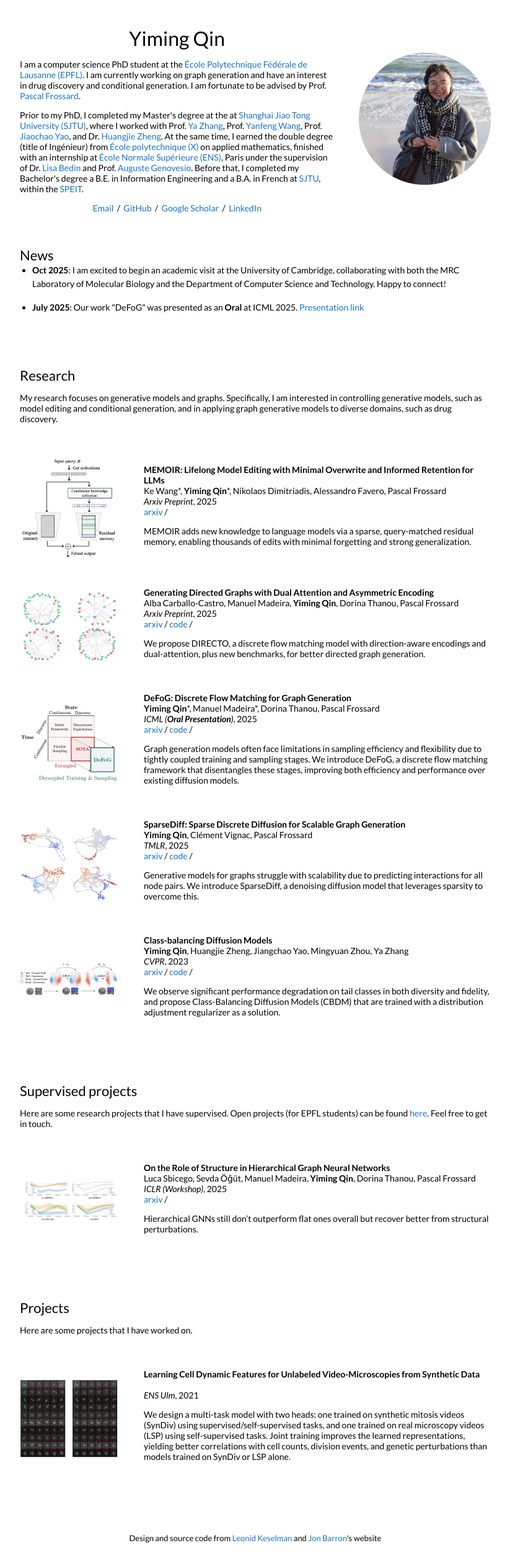
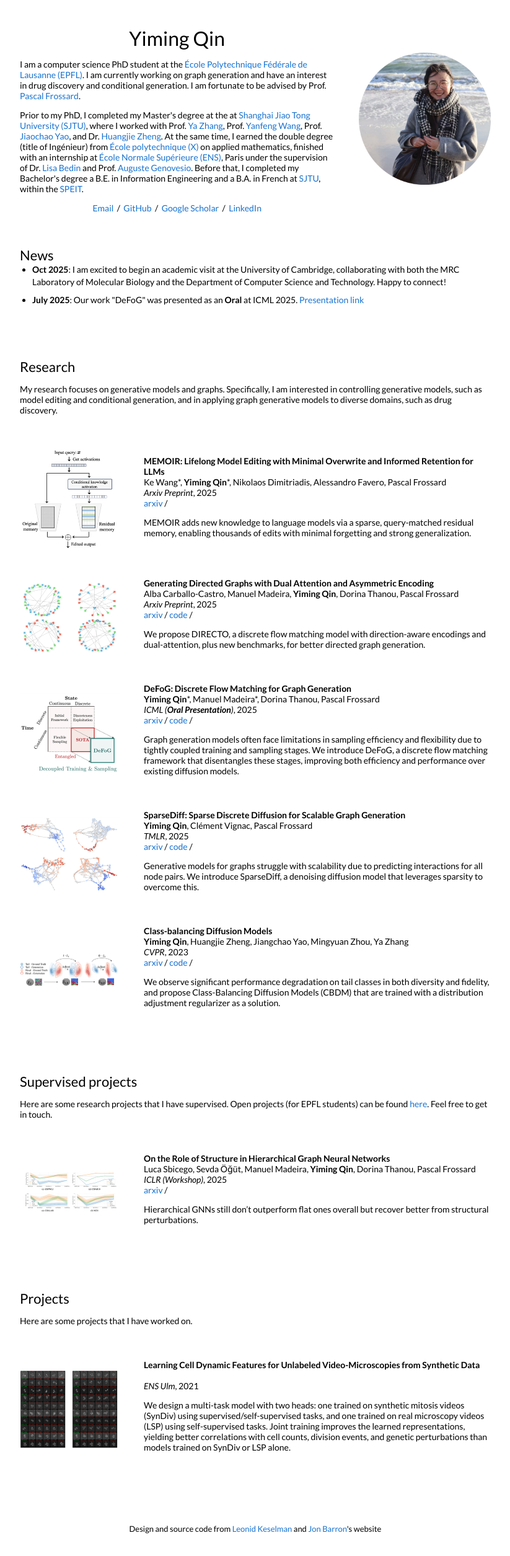
Before and after one commit to qym7/qym7.github.io, a Jekyll site: the page built from _posts/2025-07-01-MEMOIR.markdown, in a window 1280 px wide. Shown: the whole page at 62% size, without its empty margins (228-1051 px from the left). Built offline with Jekyll 4.4.1, drawn with Linux system fonts in a browser that asks for light colours.

Commit message:
Update default.html

```diff
--- a/_layouts/default.html
+++ b/_layouts/default.html
@@ -67,11 +67,11 @@
           <tr>
             <td style="padding:2.5%;width:100%;vertical-align:middle;">
               <h2 style="margin-bottom:15px;">News</h2>
-              <ul style="margin-top:0; margin-left:20px; padding-left:0; list-style-position:outside; line-height:1.6;">
-                <li style="margin-bottom:15px;">
+              <ul style="margin-top:0; margin-left:20px; padding-left:0; list-style-position:outside; line-height:1.4;">
+                <li style="margin-bottom:10px;">
                   <b>Oct 2025</b>: I am excited to begin an academic visit at the University of Cambridge, collaborating with both the MRC Laboratory of Molecular Biology and the Department of Computer Science and Technology. Happy to connect!
                 </li>
-                <li style="margin-bottom:15px;">
+                <li style="margin-bottom:10px;">
                   <b>July 2025</b>: Our work "DeFoG" was presented as an <b>Oral</b> at ICML 2025.
                   <a href="https://icml.cc/virtual/2025/oral/47238">Presentation link</a>
                 </li>
@@ -79,6 +79,7 @@
             </td>
           </tr>
         </table>
+
 
         <table style="width:100%;border:0px;border-spacing:0px;border-collapse:separate;margin-right:auto;margin-left:auto;">
           <tr>
```
